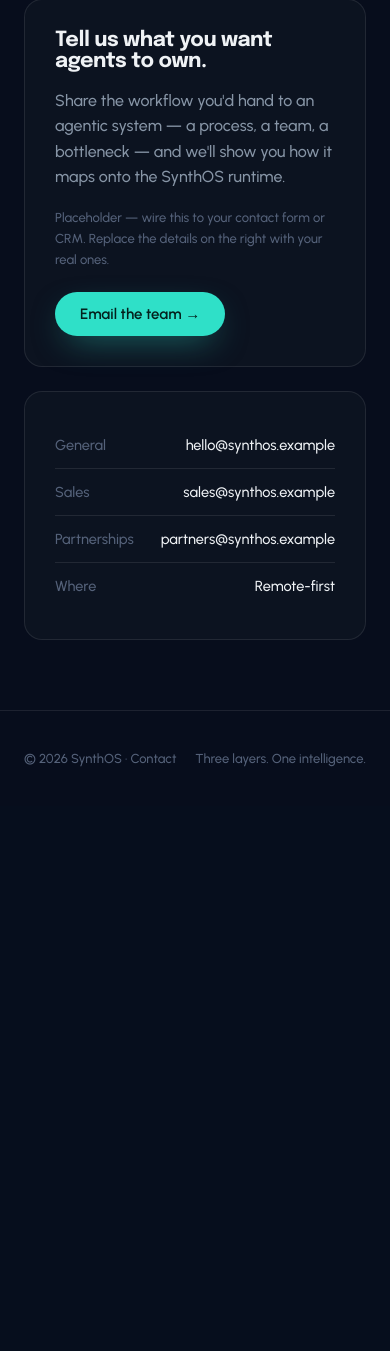
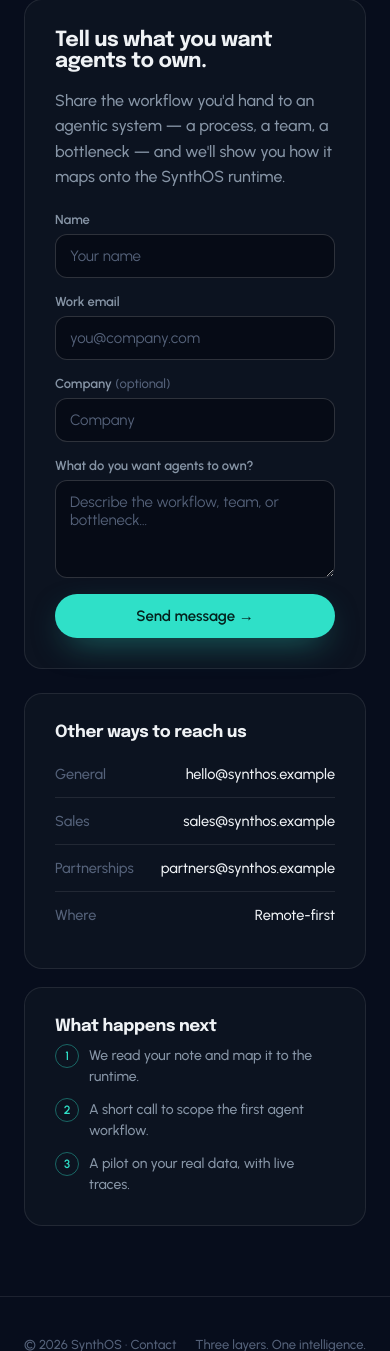
Before and after one commit to jhrzic/unlisted, a Node server app: page /synthos/contact in a window 390 px wide; the page is wider, and only the part inside the window is pictured. Shown: the part 578-1929 px from the top of that part. Before the commit the page ends 1345 px from the top of that part, so only its background shows below. Run offline with Node 20, Linux system fonts and the light colour scheme; some libraries are stand-ins or nearby versions.

Commit message:
Build the Contact page: working form + delivery, nav CTA
- Contact page now has a real form (name, work email, company, message)
  with server-side validation, inline errors, a spam honeypot, and a
  thank-you success state, plus an info column ("other ways to reach us"
  and a "what happens next" list).
- POST /synthos/contact validates input (validator), is rate-limited,
  and delivers via a new server/services/contact.js mailer that reuses
  the app's SMTP config. Honest messaging when email isn't configured —
  no pretending a message was sent.
- Adds the "Talk to our team" CTA to the mobile nav on both the component
  page and the secondary pages.
- Documents the optional CONTACT_TO inbox var in .env.example.

Co-Authored-By: Claude Opus 4.8 <noreply@anthropic.com>
Claude-Session: https://claude.ai/code/session_01XXjkaasS84TZt3VQkybtoa

```diff
--- a/public/css/synthos-base.css
+++ b/public/css/synthos-base.css
@@ -109,6 +109,25 @@ header.cnav { position: sticky; top: 0; z-index: 60; background: rgba(7, 13, 28,
 .coming-soon h2 { font-size: clamp(1.6rem, 3.4vw, 2.4rem); margin: 20px 0 0; }
 .coming-soon p { color: var(--muted); max-width: 460px; margin: 16px auto 26px; line-height: 1.6; }
 
+/* contact form */
+.fields { display: flex; flex-direction: column; gap: 16px; }
+.field { display: flex; flex-direction: column; gap: 7px; }
+.field label { font-family: "Urbanist"; font-size: 13px; font-weight: 600; color: var(--muted); }
+.field label .opt { color: var(--faint); font-weight: 500; }
+.field input, .field textarea {
+  width: 100%; background: #060b16; border: 1px solid var(--line-2); border-radius: 12px;
+  color: var(--ink); font-family: "Urbanist"; font-size: 15px; padding: 12px 14px; resize: vertical;
+  transition: border-color 0.18s, box-shadow 0.18s;
+}
+.field input::placeholder, .field textarea::placeholder { color: var(--faint); }
+.field input:focus, .field textarea:focus { outline: none; border-color: var(--teal); box-shadow: 0 0 0 3px rgba(47, 224, 200, 0.14); }
+.field input.has-error, .field textarea.has-error { border-color: #ff6b6b; }
+.field-err { font-family: "Urbanist"; font-size: 12.5px; color: #ff8f8f; }
+.hp { position: absolute; left: -9999px; width: 1px; height: 1px; overflow: hidden; }
+.next-list { margin: 6px 0 0; padding-left: 0; list-style: none; counter-reset: n; display: flex; flex-direction: column; gap: 12px; }
+.next-list li { position: relative; padding-left: 34px; color: var(--muted); font-size: 14px; line-height: 1.5; }
+.next-list li::before { counter-increment: n; content: counter(n); position: absolute; left: 0; top: -1px; width: 22px; height: 22px; border-radius: 50%; border: 1px solid rgba(47, 224, 200, 0.4); color: var(--teal); font-family: "Urbanist"; font-size: 12px; font-weight: 600; display: grid; place-items: center; }
+
 footer.cft { border-top: 1px solid var(--line); padding: 40px 0; color: var(--faint); font-size: 13px; }
 .cft-in { display: flex; justify-content: space-between; width: 100%; flex-wrap: wrap; gap: 12px; }
 
--- a/server/routes/pages.js
+++ b/server/routes/pages.js
@@ -1,8 +1,13 @@
 const express = require("express");
+const validator = require("validator");
+const rateLimit = require("express-rate-limit");
 const store = require("../data/store");
 const { requireAuth } = require("../middleware/auth");
+const { sendContactMessage } = require("../services/contact");
 
 const router = express.Router();
+
+const contactLimiter = rateLimit({ windowMs: 10 * 60 * 1000, max: 8 });
 
 router.get("/health", (req, res) => {
   res.status(200).json({ ok: true });
@@ -63,4 +68,42 @@ router.get("/synthos/:page", (req, res, next) => {
   res.render("synthos-page", { page: { slug: req.params.page, ...data } });
 });
 
+router.post("/synthos/contact", contactLimiter, async (req, res) => {
+  const page = { slug: "contact", ...synthosPages.contact };
+  const name = (req.body.name || "").trim();
+  const email = (req.body.email || "").trim();
+  const company = (req.body.company || "").trim();
+  const message = (req.body.message || "").trim();
+
+  // Honeypot: real users leave this hidden field empty. Silently "succeed".
+  if ((req.body.website || "").trim()) {
+    return res.render("synthos-page", { page, form: { success: true, delivered: true } });
+  }
+
+  const errors = {};
+  if (!name) errors.name = "Please tell us your name.";
+  if (!email || !validator.isEmail(email)) errors.email = "Enter a valid email address.";
+  if (message.length < 10) errors.message = "A little more detail helps (10+ characters).";
+
+  if (Object.keys(errors).length) {
+    return res.status(400).render("synthos-page", {
+      page,
+      form: { errors, values: { name, email, company, message } },
+    });
+  }
+
+  let delivered = false;
+  let note = null;
+  try {
+    const result = await sendContactMessage({ name, email, company, message });
+    delivered = result.sent;
+    if (!result.sent) note = result.reason;
+  } catch (err) {
+    console.error("Contact send failed:", err);
+    note = "Something went wrong sending your message. Please email us directly.";
+  }
+
+  res.render("synthos-page", { page, form: { success: true, delivered, note } });
+});
+
 module.exports = router;
--- /dev/null
+++ b/server/services/contact.js
@@ -0,0 +1,65 @@
+// Contact-form delivery. Sends inquiries from the SynthOS contact page to
+// the team inbox when SMTP is configured. Mirrors the honesty of the rest
+// of this app: if email isn't wired up, we say so rather than pretending
+// the message was delivered.
+
+const nodemailer = require("nodemailer");
+
+function buildTransport() {
+  if (!process.env.SMTP_HOST) return null;
+  return nodemailer.createTransport({
+    host: process.env.SMTP_HOST,
+    port: Number(process.env.SMTP_PORT || 587),
+    secure: false,
+    auth: process.env.SMTP_USER
+      ? { user: process.env.SMTP_USER, pass: process.env.SMTP_PASS }
+      : undefined,
+  });
+}
+
+/**
+ * Deliver a contact inquiry. Returns { sent: boolean, reason?: string }.
+ * Never throws for configuration problems — only a real transport error
+ * would reject, which the caller handles.
+ */
+async function sendContactMessage({ name, email, company, message }) {
+  const transport = buildTransport();
+  if (!transport) {
+    return {
+      sent: false,
+      reason:
+        "Email delivery isn't configured yet (set SMTP_HOST and CONTACT_TO). Your message wasn't sent.",
+    };
+  }
+
+  const to = process.env.CONTACT_TO || process.env.FROM_EMAIL;
+  if (!to) {
+    return {
+      sent: false,
+      reason: "No destination inbox configured (set CONTACT_TO or FROM_EMAIL). Your message wasn't sent.",
+    };
+  }
+
+  const text = [
+    `New SynthOS inquiry`,
+    ``,
+    `Name:    ${name}`,
+    `Email:   ${email}`,
+    `Company: ${company || "—"}`,
+    ``,
+    `Message:`,
+    message,
+  ].join("\n");
+
+  await transport.sendMail({
+    from: process.env.FROM_EMAIL || to,
+    to,
+    replyTo: email,
+    subject: `New SynthOS inquiry — ${name}`,
+    text,
+  });
+
+  return { sent: true };
+}
+
+module.exports = { sendContactMessage };
--- a/views/synthos-components.ejs
+++ b/views/synthos-components.ejs
@@ -303,6 +303,7 @@
     </div>
     <div id="cnav-menu" class="m">
       <a href="#platform">Platform</a><a href="#stack">Stack</a><a href="/synthos/roadmap">Roadmap</a><a href="/synthos/advisory">Advisory</a><a href="/synthos/partners">Partners</a><a href="/synthos/contact">Contact</a>
+      <a href="/synthos/contact" class="btn btn-primary" style="margin-top:12px;justify-content:center;">Talk to our team</a>
     </div>
   </header>
 
--- a/views/synthos-page.ejs
+++ b/views/synthos-page.ejs
@@ -43,6 +43,7 @@
     </div>
     <div id="cnav-menu" class="m">
       <% nav.forEach(function(n){ %><a href="<%= n[1] %>"><%= n[0] %></a><% }); %>
+      <a href="/synthos/contact" class="btn btn-primary" style="margin-top:12px;justify-content:center;">Talk to our team</a>
     </div>
   </header>
 
@@ -114,24 +115,73 @@
     </div>
   </section>
   <% } else if (page.slug === "contact") { %>
+  <% var form = (typeof form !== "undefined") ? form : null;
+     var vals = (form && form.values) ? form.values : {};
+     var errs = (form && form.errors) ? form.errors : {}; %>
   <section class="psec">
     <div class="wrap">
+      <% if (form && form.success) { %>
+        <div class="coming-soon">
+          <span class="cs-badge" style="border-color:rgba(95,224,139,0.4);color:var(--green);"><i style="background:var(--green);box-shadow:0 0 10px var(--green);"></i> Message received</span>
+          <h2>Thanks — we'll be in touch.</h2>
+          <% if (form.delivered) { %>
+            <p>Your message is on its way to the team. Expect a reply within two business days.</p>
+          <% } else { %>
+            <p>We've logged your note.<% if (form.note) { %> <span style="color:var(--faint)">(<%= form.note %>)</span><% } %></p>
+          <% } %>
+          <a href="/synthos/components" class="btn btn-ghost">Back to platform</a>
+        </div>
+      <% } else { %>
       <div class="contact-grid">
         <div class="contact-card">
           <h3>Tell us what you want agents to own.</h3>
-          <p>Share the workflow you'd hand to an agentic system — a process, a team, a bottleneck — and we'll show you how it maps onto the SynthOS runtime.</p>
-          <p style="color:var(--faint);font-size:13px;margin-top:18px;">Placeholder — wire this to your contact form or CRM. Replace the details on the right with your real ones.</p>
-          <div class="pactions" style="margin-top:22px;">
-            <a href="mailto:hello@synthos.example" class="btn btn-primary">Email the team →</a>
+          <p style="margin-bottom:22px;">Share the workflow you'd hand to an agentic system — a process, a team, a bottleneck — and we'll show you how it maps onto the SynthOS runtime.</p>
+          <form method="POST" action="/synthos/contact" novalidate>
+            <div class="fields">
+              <div class="field">
+                <label for="c-name">Name</label>
+                <input id="c-name" name="name" type="text" autocomplete="name" value="<%= vals.name || '' %>" class="<%= errs.name ? 'has-error' : '' %>" placeholder="Your name" />
+                <% if (errs.name) { %><span class="field-err"><%= errs.name %></span><% } %>
+              </div>
+              <div class="field">
+                <label for="c-email">Work email</label>
+                <input id="c-email" name="email" type="email" autocomplete="email" value="<%= vals.email || '' %>" class="<%= errs.email ? 'has-error' : '' %>" placeholder="you@company.com" />
+                <% if (errs.email) { %><span class="field-err"><%= errs.email %></span><% } %>
+              </div>
+              <div class="field">
+                <label for="c-company">Company <span class="opt">(optional)</span></label>
+                <input id="c-company" name="company" type="text" autocomplete="organization" value="<%= vals.company || '' %>" placeholder="Company" />
+              </div>
+              <div class="field">
+                <label for="c-message">What do you want agents to own?</label>
+                <textarea id="c-message" name="message" rows="4" class="<%= errs.message ? 'has-error' : '' %>" placeholder="Describe the workflow, team, or bottleneck…"><%= vals.message || '' %></textarea>
+                <% if (errs.message) { %><span class="field-err"><%= errs.message %></span><% } %>
+              </div>
+              <!-- honeypot: hidden from humans -->
+              <div class="hp" aria-hidden="true"><label>Website<input name="website" tabindex="-1" autocomplete="off" /></label></div>
+              <button type="submit" class="btn btn-primary" style="width:100%;justify-content:center;">Send message →</button>
+            </div>
+          </form>
+        </div>
+        <div>
+          <div class="contact-card" style="margin-bottom:18px;">
+            <h3 style="font-size:1.05rem;">Other ways to reach us</h3>
+            <div class="contact-row"><span class="k">General</span><span class="v">hello@synthos.example</span></div>
+            <div class="contact-row"><span class="k">Sales</span><span class="v">sales@synthos.example</span></div>
+            <div class="contact-row"><span class="k">Partnerships</span><span class="v">partners@synthos.example</span></div>
+            <div class="contact-row"><span class="k">Where</span><span class="v">Remote-first</span></div>
+          </div>
+          <div class="contact-card">
+            <h3 style="font-size:1.05rem;">What happens next</h3>
+            <ol class="next-list">
+              <li>We read your note and map it to the runtime.</li>
+              <li>A short call to scope the first agent workflow.</li>
+              <li>A pilot on your real data, with live traces.</li>
+            </ol>
           </div>
         </div>
-        <div class="contact-card">
-          <div class="contact-row"><span class="k">General</span><span class="v">hello@synthos.example</span></div>
-          <div class="contact-row"><span class="k">Sales</span><span class="v">sales@synthos.example</span></div>
-          <div class="contact-row"><span class="k">Partnerships</span><span class="v">partners@synthos.example</span></div>
-          <div class="contact-row"><span class="k">Where</span><span class="v">Remote-first</span></div>
-        </div>
       </div>
+      <% } %>
     </div>
   </section>
   <% } %>
```
Also changed, not shown: 1 other file.
